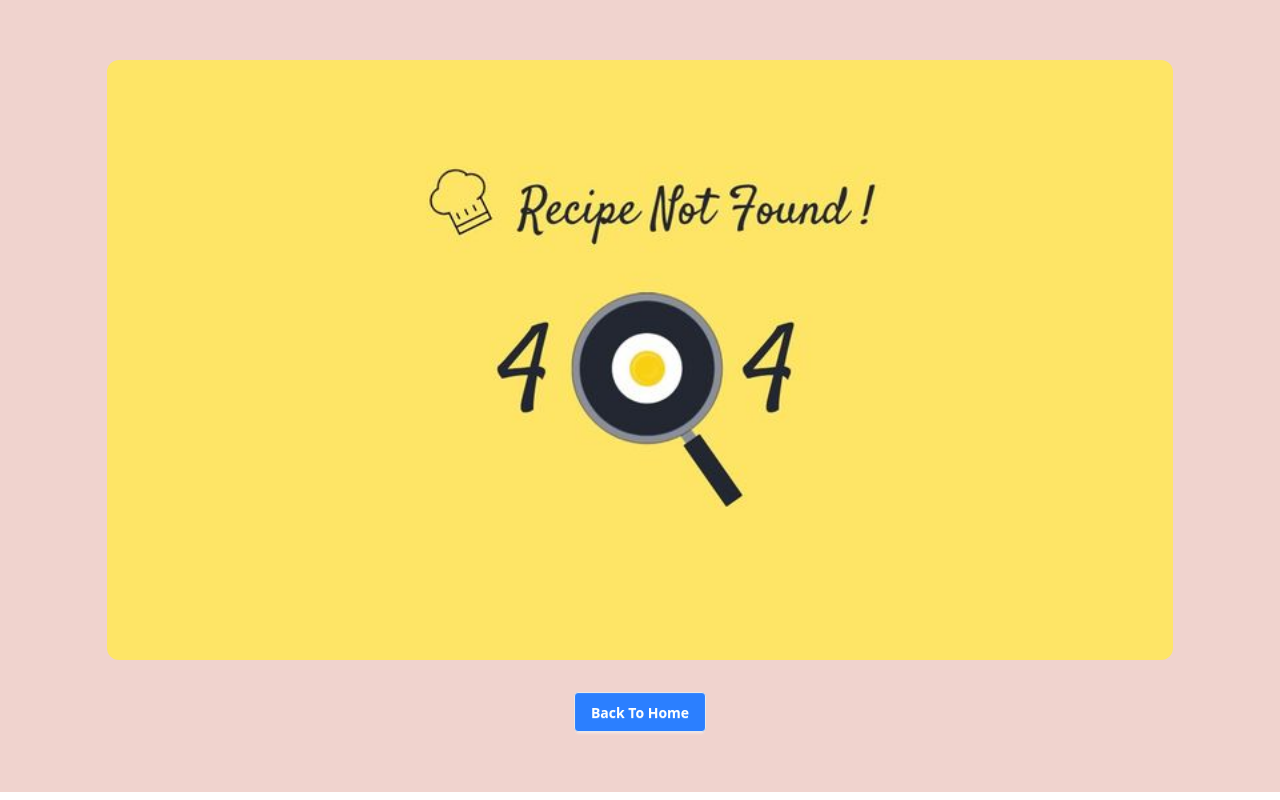
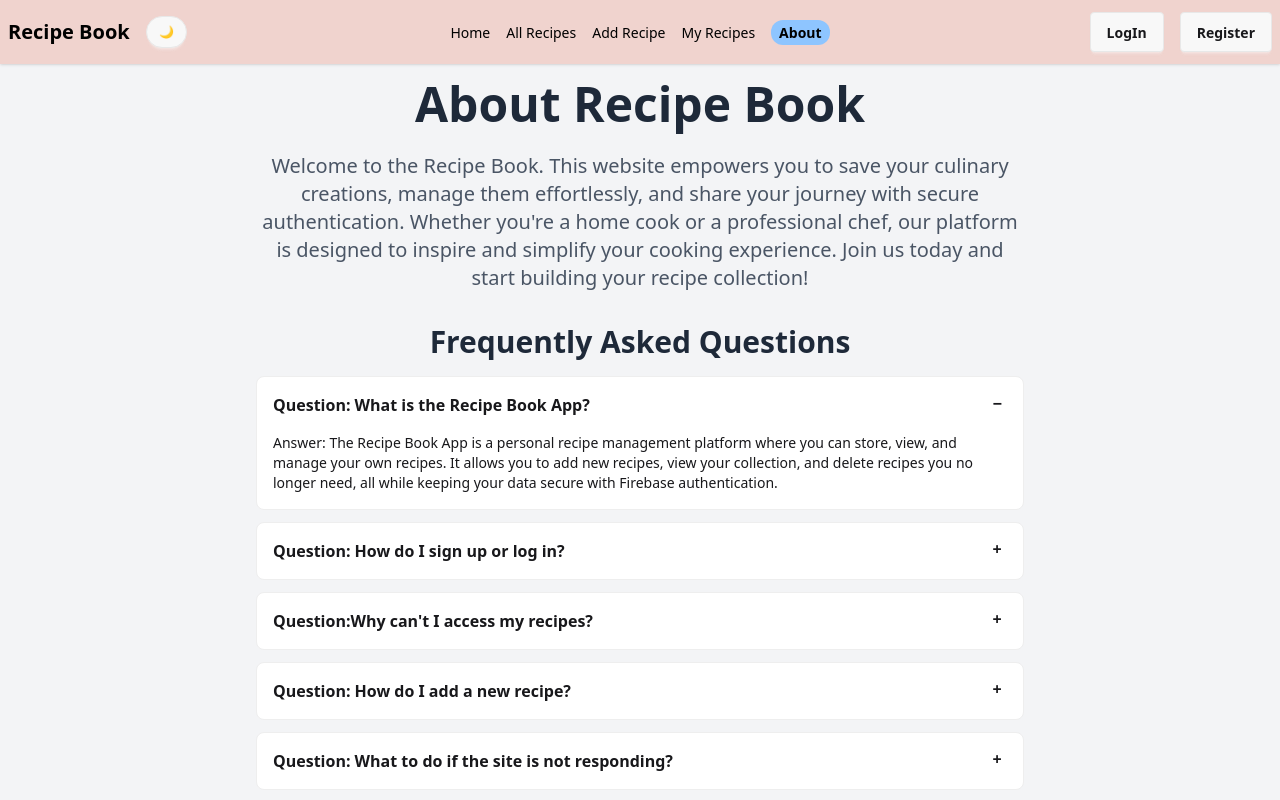
Before and after one commit to rahmandurjoy04/Recipe-book-Creating-New-Recipes, a React (Vite) app: page /about in a window 1280 px wide. Shown: the top 800 px of the page. Built offline with nearby package versions, Linux system fonts and the light colour scheme; no server answers.

Commit message:
About Page Added

```diff
--- a/src/Components/Home.jsx
+++ b/src/Components/Home.jsx
@@ -28,7 +28,6 @@ const Home = () => {
             });
     }, [])
 
-    console.log(items);
 
 
     if (initialLoading) {
@@ -93,7 +92,7 @@ const Home = () => {
                     </div>
                 </div>
             </section>
-            <div className="text-green-600 text-4xl mb-2 flex justify-center">
+            <div className="text-green-600 text-4xl flex justify-center mb-4">
                 <Typewriter
                     words={['New Recipe Alert']}
                     loop={0}
--- a/src/Components/RecipeCard.jsx
+++ b/src/Components/RecipeCard.jsx
@@ -3,13 +3,10 @@ import { SlLike } from 'react-icons/sl';
 import { useNavigate } from 'react-router';
 
 const RecipeCard = ({ recipe }) => {
-    const { title, imageURL, cuisine, likes ,_id } = recipe
+    const { title, imageURL, cuisine, likes, _id } = recipe
     const navigate = useNavigate()
-    const handleLike = () =>{
-        console.log('Like Clicked');
-    }
-    const handleViewDetails=(id)=>{
-        console.log(id);
+
+    const handleViewDetails = (id) => {
         navigate(`/recipes/${id}`)
     }
     return (
@@ -23,16 +20,16 @@ const RecipeCard = ({ recipe }) => {
                 </div>
                 <div className="flex flex-wrap justify-between">
                     <div className="space-x-2">
-                        <button onClick={()=>handleViewDetails(_id)} className='btn btn-accent'>View Details</button>
+                        <button onClick={() => handleViewDetails(_id)} className='btn btn-accent'>View Details</button>
 
                     </div>
                     <div className="flex space-x-2 text-sm dark:text-gray-600">
-                                            {/* Like Button */}
-                                            <button onClick={handleLike} type="button" className="flex items-center text-xl p-1 space-x-1.5">
-                                                <SlLike />
-                                                <span>{likes}</span>
-                                            </button>
-                                        </div>
+                        {/* Like Button */}
+                        <button type="button" className="flex items-center text-xl p-1 space-x-1.5">
+                            <SlLike />
+                            <span>{likes}</span>
+                        </button>
+                    </div>
                 </div>
             </div>
         </div>
--- a/src/Components/RecipeCardAllRecipe.jsx
+++ b/src/Components/RecipeCardAllRecipe.jsx
@@ -7,11 +7,8 @@ const RecipeCardAllRecipe = ({recipe}) => {
 
     const navigate = useNavigate();
     const { title, imageURL, cuisine, likes ,_id } = recipe
-    const handleClick = () =>{
-        console.log('Like Clicked');
-    }
+
     const handleSeeDetails=(id)=>{
-        console.log(id);
         navigate(`/recipes/${id}`)
     }
     return (
@@ -30,7 +27,7 @@ const RecipeCardAllRecipe = ({recipe}) => {
                     </div>
                     <div className="flex space-x-2 text-sm dark:text-gray-600">
                         {/* Like Button */}
-                        <button onClick={handleClick} type="button" className="flex items-center text-xl p-1 space-x-1.5">
+                        <button type="button" className="flex items-center text-xl p-1 space-x-1.5">
                             <SlLike />
                             <span>{likes}</span>
                         </button>
--- a/src/Components/RecipeCardMyRecipe.jsx
+++ b/src/Components/RecipeCardMyRecipe.jsx
@@ -15,7 +15,6 @@ const RecipeCardMyRecipe = ({ myRecipe }) => {
     const navigate = useNavigate();
     const { title, imageURL, cuisine, likes, _id, ingredients, instructions, time, category } = myRecipe
     const handleUpdate = (id) => {
-        console.log(id);
         navigate(`/updaterecipe/${id}`)
     }
     return (
--- a/src/Components/RecipeDetails.jsx
+++ b/src/Components/RecipeDetails.jsx
@@ -15,8 +15,7 @@ const RecipeDetails = () => {
             setLike(parseInt(like)+1)
         }
     }
-    console.log(user);
-    console.log(email);
+
 
     return (
         <div className='my-12'>
--- /dev/null
+++ b/src/Pages/About.jsx
@@ -0,0 +1,58 @@
+import React from 'react';
+
+const About = () => {
+
+
+    return (
+        <div className="flex flex-col items-center min-h-screen bg-gray-100 p-4">
+            <div className="max-w-3xl w-full">
+                <h1 className="text-4xl md:text-5xl font-bold text-gray-800 text-center mb-6">About Recipe Book</h1>
+                <p className="text-lg md:text-xl text-gray-600 mb-8 text-center">
+                    Welcome to the Recipe Book. This website empowers you to save your culinary creations, manage them effortlessly, and share your journey with secure authentication. Whether you're a home cook or a professional chef, our platform is designed to inspire and simplify your cooking experience. Join us today and start building your recipe collection!
+                </p>
+                <div className="space-y-4">
+                    <h2 className="text-2xl md:text-3xl text-center font-semibold text-gray-800 mb-4">Frequently Asked Questions</h2>
+                    {/* Accordion Part */}
+                    <div className='space-y-3'>
+                        {/* 1 */}
+                        <div className="collapse collapse-plus bg-base-100 border border-base-300">
+                            <input type="radio" name="my-accordion-3" defaultChecked />
+                            <div className="collapse-title font-semibold">Question: What is the Recipe Book App?</div>
+                            <div className="collapse-content text-sm">Answer: The Recipe Book App is a personal recipe management platform where you can store, view, and manage your own recipes. It allows you to add new recipes, view your collection, and delete recipes you no longer need, all while keeping your data secure with Firebase authentication.</div>
+                        </div>
+
+                        {/* 2 */}
+                        <div className="collapse collapse-plus bg-base-100 border border-base-300">
+                            <input type="radio" name="my-accordion-3" />
+                            <div className="collapse-title font-semibold">Question: How do I sign up or log in?</div>
+                            <div className="collapse-content text-sm">Answer: You can sign up or log in using your email and password or via Google authentication. Visit the login page, enter your credentials, or click the Google sign-in option to get started. After logging in, you'll have access to your private recipe pages.</div>
+                        </div>
+
+                        {/* 3 */}
+                        <div className="collapse collapse-plus bg-base-100 border border-base-300">
+                            <input type="radio" name="my-accordion-3" />
+                            <div className="collapse-title font-semibold">Question:Why can't I access my recipes?</div>
+                            <div className="collapse-content text-sm">Answer: If you can't access your recipes, ensure you're logged in. The app uses private routes, so you need to be authenticated to view pages like Myrecipes or Addrecipe. If the issue persists, check your internet connection or try logging out and back in.</div>
+                        </div>
+
+                        {/* 4 */}
+                        <div className="collapse collapse-plus bg-base-100 border border-base-300">
+                            <input type="radio" name="my-accordion-3" />
+                            <div className="collapse-title font-semibold">Question: How do I add a new recipe?</div>
+                            <div className="collapse-content text-sm">Answer: To add a new recipe, navigate to the Addrecipe page after logging in. Fill in the details such as title, ingredients, and instructions, then submit the form. The recipe will be saved to your collection and visible on the Myrecipes page.</div>
+                        </div>
+
+                        {/* 5 */}
+                        <div className="collapse collapse-plus bg-base-100 border border-base-300">
+                            <input type="radio" name="my-accordion-3" />
+                            <div className="collapse-title font-semibold">Question: What to do if the site is not responding?</div>
+                            <div className="collapse-content text-sm">Try refreshing the page, checking your internet connection, or contacting support. We're working to optimize performance for a seamless experience.</div>
+                        </div>
+                    </div>
+                </div>
+            </div>
+        </div>
+    );
+};
+
+export default About;
--- a/src/Pages/AddRecipe.jsx
+++ b/src/Pages/AddRecipe.jsx
@@ -31,11 +31,9 @@ const AddRecipe = () => {
                         icon: "success",
                     });
                     const recipeWithId = { ...newRecipeData, _id: data.insertedId };
-                    console.log(recipeWithId);
                     setRecipes([...recipes, recipeWithId]);
                     setMyRecipes([...recipes, recipeWithId]);
                 }
-                console.log('After adding new recipe', data)
                 navigate('/')
 
             })
--- a/src/Pages/MyRecipes.jsx
+++ b/src/Pages/MyRecipes.jsx
@@ -10,7 +10,6 @@ const MyRecipes = () => {
     const { myRecipes ,authLoading ,myRecipesLoading } = useContext(valueContext);
 
 
-    console.log(myRecipes);
 
 
     if (myRecipes.length === 0 && (authLoading || myRecipesLoading)) {
--- a/src/Root.jsx
+++ b/src/Root.jsx
@@ -96,8 +96,6 @@ const Root = () => {
                         const remainingRecipe2 = recipes.filter(rec => rec._id !== _id);
                         setMyRecipes(remainingRecipe1)
                         setRecipes(remainingRecipe2)
-                        console.log(remainingRecipe1);
-                        console.log(remainingRecipe2);
                         Swal.fire({
                             title: "Deleted!",
                             text: "Your Recipe has been deleted.",
--- a/src/RootLayout/Routes.jsx
+++ b/src/RootLayout/Routes.jsx
@@ -12,6 +12,7 @@ import Signup from "../Pages/SIgnup";
 import PrivateRoute from "../PrivateRoute/PrivateRoute";
 import RecipeDetails from "../Components/RecipeDetails";
 import UpdateRecipe from "../Pages/UpdateRecipe";
+import About from "../Pages/About";
 
 export const router = createBrowserRouter([
   {
@@ -77,6 +78,10 @@ export const router = createBrowserRouter([
         path: 'auth/signup',
         Component: Signup
       },
+      {
+        path: 'about',
+        Component: About
+      },
     ]
   },
   {
```
Also changed, not shown: 1 other file (tests, documents, lock files or other folders).
